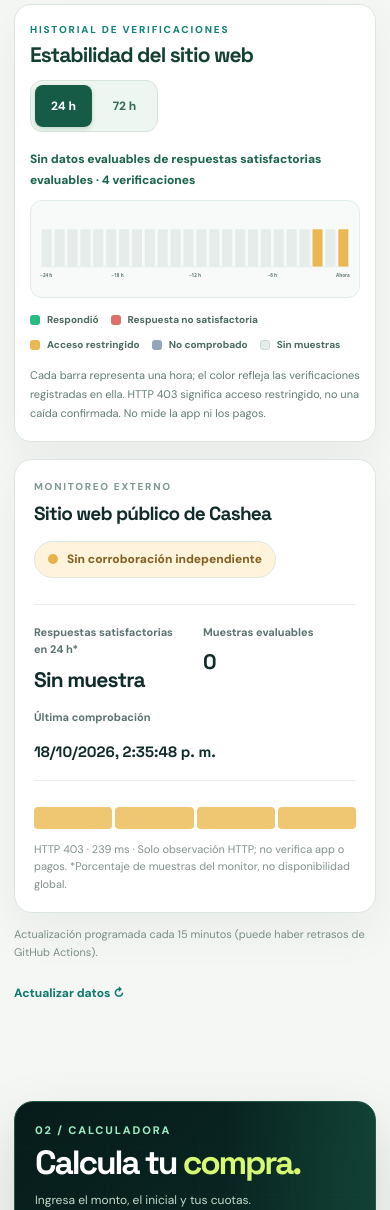
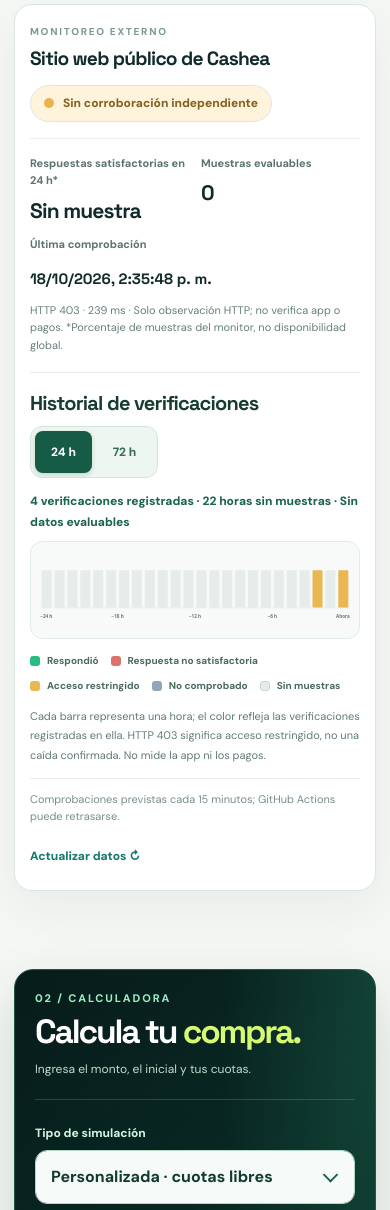
Before and after one commit to medinacaj/monitor-cashea, a website: page index.html in a window 390 px wide. Shown: the part 391-1601 px from the top of the page. Drawn offline with Linux system fonts and the light colour scheme.

Commit message:
V2.8: unificar monitoreo de Cashea e historial en una sola tarjeta
* refactor: merge live Cashea monitor and history into one responsive card

* test: monitoring summary precedes history in unified card

```diff
--- a/app.js
+++ b/app.js
@@ -176,9 +176,9 @@ function pintarGraficaEstado(data) {
   const datosVencidos = !Number.isFinite(actualizado) ||
     Date.now() - actualizado > 3_600_000 || actualizado > Date.now() + 300_000;
   const total = serie.muestras;
-  const respuesta = serie.evaluables ? serie.porcentaje.toFixed(1) + ' %' : 'Sin datos evaluables';
   $('grafica-resumen').textContent = total
-    ? respuesta + ' de respuestas satisfactorias evaluables · ' + total + ' verificaciones'
+    ? total + ' verificaciones registradas · ' + serie.vacios + ' horas sin muestras' +
+      (serie.evaluables ? '' : ' · Sin datos evaluables')
     : 'Sin verificaciones en las últimas ' + periodoHistorial + ' horas';
   $('estado-grafica').innerHTML = svgHistorial(serie);
   $('estado-grafica').setAttribute('aria-label',
@@ -225,13 +225,9 @@ function pintarEstado(data) {
     const titulo = ({stale:'Información desactualizada',unknown:'Sin corroboración independiente',up:'Dos redes confirman respuesta',down:'Dos redes no obtienen respuesta'})[estado];
     const fecha = Date.parse(c.t || data.updated);
     const ultima = Number.isFinite(fecha) ? new Date(fecha).toLocaleString('es-VE') : 'sin fecha válida';
-    const barras = ult24.slice(-48).map(x =>
-      '<span title="' + esc(new Date(x.t).toLocaleString('es-VE')) +
-      '" class="barra ' + (x.state === 'restricted' ? 'restricted' : (x.state === 'unknown' || x.code === 0) ? 'unknown' : x.up ? 'up' : 'down') + '"></span>'
-    ).join('');
     return '<article class="estado-card ' + estado + '"><div class="estado-card-top"><div><p class="estado-label">MONITOREO EXTERNO</p><h3>' + esc(t.name) + '</h3></div><span class="estado-indicador"><i></i>' + titulo + '</span></div>' +
       '<div class="estado-metricas"><div><span>Respuestas satisfactorias en 24 h*</span><strong>' + pct + '</strong></div><div><span>Muestras evaluables</span><strong>' + evaluables + '</strong></div><div><span>Última comprobación</span><strong class="dato-hora">' + esc(ultima) + '</strong></div></div>' +
-      '<div class="historial" aria-label="Últimos chequeos">' + (barras || '<span class="historial-vacio">Aún sin historial de las últimas 24 horas</span>') + '</div><p class="estado-detalle">HTTP ' + esc(c.code ?? '—') + ' · ' + esc(c.ms ?? '—') + ' ms · Solo observación HTTP; no verifica app o pagos. *Porcentaje de muestras del monitor, no disponibilidad global.</p></article>';
+      '<p class="estado-detalle">HTTP ' + esc(c.code ?? '—') + ' · ' + esc(c.ms ?? '—') + ' ms · Solo observación HTTP; no verifica app o pagos. *Porcentaje de muestras del monitor, no disponibilidad global.</p></article>';
   }).join('');
 }
 async function actualizarEstado() {
--- a/index.html
+++ b/index.html
@@ -12,9 +12,9 @@
   <meta property="og:url" content="https://medinacaj.github.io/monitor-cashea/">
   <meta name="robots" content="index,follow">
   <title>Monitor Cashea — Tu guía independiente</title>
-  <link rel="stylesheet" href="styles.css?v=2.7.0">
+  <link rel="stylesheet" href="styles.css?v=2.8.0">
   <script type="application/ld+json">{"@context":"https://schema.org","@type":"WebSite","name":"Monitor Cashea (no oficial)","url":"https://medinacaj.github.io/monitor-cashea/","inLanguage":"es"}</script>
-  <script type="module" src="app.js?v=2.7.0"></script>
+  <script type="module" src="app.js?v=2.8.0"></script>
 </head>
 <body>
   <a class="saltar" href="#simulador">Ir a la calculadora</a>
@@ -37,12 +37,13 @@
       <section id="estado" class="seccion" aria-labelledby="estado-titulo">
         <div class="titulo-seccion"><div><p class="eyebrow">01 / SEÑAL DEL SITIO</p><h2 id="estado-titulo">¿La web <span>responde?</span></h2></div><span class="seccion-indice">WEB STATUS / 24H</span></div>
         <p class="intro">Realizamos solicitudes automáticas al sitio público. <strong>No comprobamos la aplicación, las compras ni los pagos.</strong> Un bloqueo al monitor tampoco significa que Cashea esté caído.</p>
+        <div class="monitor-unificado" aria-label="Monitoreo del sitio web público de Cashea">
+          <div id="estado-lista" class="estado-lista" aria-live="polite">
+            <div class="estado-espera">Consultando los últimos datos…</div>
+          </div>
           <div class="grafica-estado-card" aria-labelledby="grafica-titulo">
             <div class="grafica-estado-head">
-            <div>
-              <p class="eyebrow">HISTORIAL DE VERIFICACIONES</p>
-              <h3 id="grafica-titulo">Estabilidad del sitio web</h3>
-            </div>
+              <h3 id="grafica-titulo">Historial de verificaciones</h3>
               <div class="grafica-periodos" role="group" aria-label="Período del historial">
                 <button type="button" data-periodo="24" aria-pressed="true">24 h</button>
                 <button type="button" data-periodo="72" aria-pressed="false">72 h</button>
@@ -50,17 +51,20 @@
             </div>
             <p id="grafica-resumen" class="grafica-resumen" aria-live="polite">Cargando historial…</p>
             <div id="estado-grafica" class="estado-grafica" role="img" aria-label="Historial de respuestas del sitio web: cargando datos"></div>
-          <div class="grafica-leyenda" aria-label="Leyenda de colores">
+            <div class="grafica-leyenda" aria-label="Leyenda del historial">
               <span><i class="grafica-punto up" aria-hidden="true"></i> Respondió</span>
               <span><i class="grafica-punto down" aria-hidden="true"></i> Respuesta no satisfactoria</span>
               <span><i class="grafica-punto restricted" aria-hidden="true"></i> Acceso restringido</span>
               <span><i class="grafica-punto unknown" aria-hidden="true"></i> No comprobado</span>
               <span><i class="grafica-punto empty" aria-hidden="true"></i> Sin muestras</span>
             </div>
-          <p id="grafica-nota" class="grafica-nota">Se representa el resultado de solicitudes automáticas al sitio web público, no la disponibilidad de la aplicación ni de los pagos. Una respuesta bloqueada (HTTP 403) no demuestra una caída.</p>
+            <p id="grafica-nota" class="grafica-nota">Las verificaciones corresponden al sitio web, no a la aplicación ni a los pagos. HTTP 403 es acceso restringido, no una caída confirmada.</p>
           </div>
-        <div id="estado-lista" class="estado-lista" aria-live="polite"><div class="estado-espera">Consultando los últimos datos…</div></div>
-        <div class="estado-pie"><span>Actualización programada cada 15 minutos (puede haber retrasos de GitHub Actions).</span><button id="refrescar" type="button" class="enlace-boton">Actualizar datos ↻</button></div>
+          <div class="estado-pie">
+            <span>Comprobaciones previstas cada 15 minutos; GitHub Actions puede retrasarse.</span>
+            <button id="refrescar" type="button" class="enlace-boton">Actualizar datos ↻</button>
+          </div>
+        </div>
       </section>
 
       <section id="simulador" class="seccion calc-section" aria-labelledby="sim-titulo">
--- a/styles.css
+++ b/styles.css
@@ -643,3 +643,64 @@ html body .calc-section .campo input[type="date"]:not(:focus){background-clip:pa
   .grafica-leyenda{gap:9px 12px}
   .grafica-leyenda span{font-size:10px}
 }
+
+/* V2.8 · Monitoreo y gráfico integrados, sin tarjetas ni timelines duplicadas */
+#estado .monitor-unificado{
+  background:#fff;border:1px solid var(--line);border-radius:24px;
+  box-shadow:var(--shadow);padding:24px 28px 17px;min-width:0;width:100%;max-width:100%;
+}
+#estado .monitor-unificado .estado-lista{
+  display:block;min-width:0;margin:0;padding:0;
+}
+#estado .monitor-unificado .estado-card{
+  background:transparent;border:0;border-radius:0;box-shadow:none;
+  padding:0;margin:0;min-width:0;
+}
+#estado .monitor-unificado .estado-espera{
+  border:0;border-radius:0;box-shadow:none;padding:10px 0 24px;
+}
+#estado .monitor-unificado .estado-card-top{
+  display:flex;align-items:center;justify-content:space-between;gap:14px;
+}
+#estado .monitor-unificado .estado-card h3{font-size:clamp(1.2rem,2.4vw,1.65rem)}
+#estado .monitor-unificado .estado-metricas{
+  display:grid;grid-template-columns:repeat(3,minmax(0,1fr));
+  border-top:1px solid #e9f0ed;border-bottom:0;
+  padding:19px 0 14px;margin:18px 0 0;gap:16px;
+}
+#estado .monitor-unificado .estado-detalle{
+  margin:0 0 18px;color:#668176;font-size:11px;line-height:1.6;
+}
+#estado .monitor-unificado .grafica-estado-card{
+  border:0;border-top:1px solid #e5eee8;border-radius:0;background:transparent;
+  box-shadow:none;padding:21px 0 18px;margin:0;min-width:0;
+}
+#estado .monitor-unificado .grafica-estado-head h3{
+  font:700 clamp(1.16rem,2.6vw,1.5rem)/1.25 'Space Grotesk',sans-serif;
+  color:#173d30;letter-spacing:-.04em;margin:0;
+}
+#estado .monitor-unificado .grafica-resumen{margin:13px 0 9px;font-size:12px}
+#estado .monitor-unificado .grafica-nota{margin-bottom:0}
+#estado .monitor-unificado .estado-pie{
+  border-top:1px solid #e5eee8;padding-top:12px;margin:0;
+  display:flex;align-items:center;flex-wrap:wrap;gap:10px 16px;
+}
+#estado .monitor-unificado .estado-pie>span{flex:1 1 260px}
+#estado .monitor-unificado .enlace-boton{min-height:42px}
+@media(max-width:720px){
+  #estado .monitor-unificado{padding:19px 15px 12px;border-radius:18px}
+  #estado .monitor-unificado .estado-card-top{align-items:flex-start}
+  #estado .monitor-unificado .estado-metricas{
+    grid-template-columns:repeat(2,minmax(0,1fr));gap:12px;margin-top:16px;padding-top:16px
+  }
+  #estado .monitor-unificado .estado-metricas div:last-child{grid-column:1/-1}
+  #estado .monitor-unificado .grafica-estado-card{padding:18px 0 13px}
+  #estado .monitor-unificado .grafica-estado-head{align-items:flex-start;gap:10px}
+  #estado .monitor-unificado .grafica-estado-head h3{font-size:20px}
+}
+@media(max-width:370px){
+  #estado .monitor-unificado{padding:15px 12px 10px}
+  #estado .monitor-unificado .estado-metricas{grid-template-columns:minmax(0,1fr)}
+  #estado .monitor-unificado .estado-metricas div:last-child{grid-column:auto}
+  #estado .monitor-unificado .estado-card-top{flex-direction:column}
+}
```
Also changed, not shown: PROJECT_STATUS.md (+4 -0 lines), scripts/test-responsive.mjs (+10 -1 lines), tests/monitor-unified.test.mjs (added, +26 -0 lines), tests/responsive-source.test.mjs (+1 -1 lines), README.md. Lines whose indentation alone changed are shown as unchanged.
